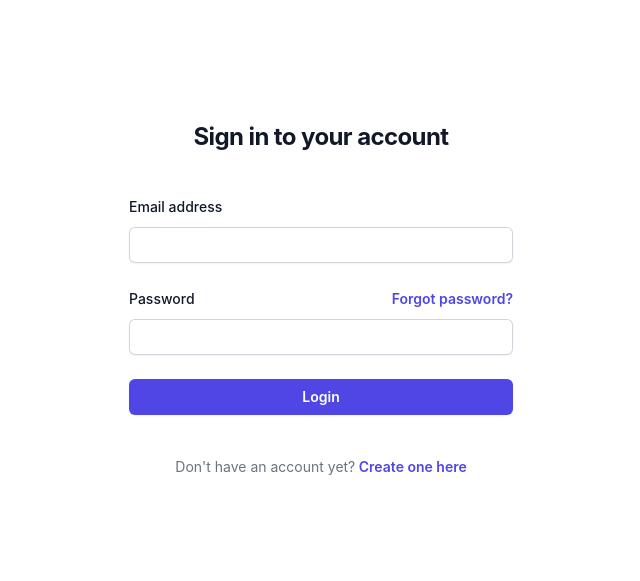
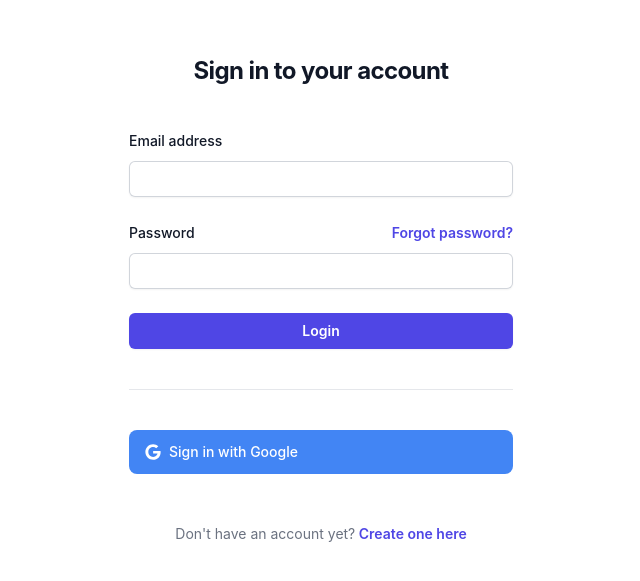
Before and after one commit to starwarsnerd77/markdown-notes-app, a React (Vite) app: page /login in a window 1280 px wide. Shown: the part 121-702 px from the top of the page, without its empty margins (319-959 px from the left). Built offline with nearby package versions, Linux system fonts and the light colour scheme; no server answers.

Commit message:
google sign in

```diff
--- a/src/Login.tsx
+++ b/src/Login.tsx
@@ -1,5 +1,4 @@
-import { signInWithEmailAndPassword } from "firebase/auth";
-import { GoogleAuthProvider } from "firebase/auth/cordova";
+import { signInWithEmailAndPassword, signInWithPopup, GoogleAuthProvider, signInWithRedirect } from "firebase/auth";
 import { useState } from "react"
 import { useNavigate } from "react-router-dom";
 import { auth } from "../lib/firebase";
@@ -54,6 +53,11 @@
                     <button type="submit" className="flex w-full justify-center rounded-md bg-indigo-600 px-3 py-1.5 text-sm font-semibold leading-6 text-white shadow-sm hover:bg-indigo-500 focus-visible:outline focus-visible:outline-2 focus-visible:outline-offset-2 focus-visible:outline-indigo-600">Login</button>
                 </div>
                 </form>
+                <hr className="mt-10"/>
+                <button onClick={() => signInWithRedirect(auth, provider)} type="button" className="text-white bg-[#4285F4] hover:bg-[#4285F4]/90 focus:ring-4 focus:ring-[#4285F4]/50 font-medium rounded-lg text-sm px-5 py-3 text-center inline-flex items-center dark:focus:ring-[#4285F4]/55 mr-2 mb-2 mt-10 w-full">
+                    <svg className="mr-2 -ml-1 w-4 h-4" aria-hidden="true" focusable="false" data-prefix="fab" data-icon="google" role="img" xmlns="http://www.w3.org/2000/svg" viewBox="0 0 488 512"><path fill="currentColor" d="M488 261.8C488 403.3 391.1 504 248 504 110.8 504 0 393.2 0 256S110.8 8 248 8c66.8 0 123 24.5 166.3 64.9l-67.5 64.9C258.5 52.6 94.3 116.6 94.3 256c0 86.5 69.1 156.6 153.7 156.6 98.2 0 135-70.4 140.8-106.9H248v-85.3h236.1c2.3 12.7 3.9 24.9 3.9 41.4z"></path></svg>
+                    Sign in with Google
+                </button>
 
                 <p className="mt-10 text-center text-sm text-gray-500">
                     Don't have an account yet?
```
